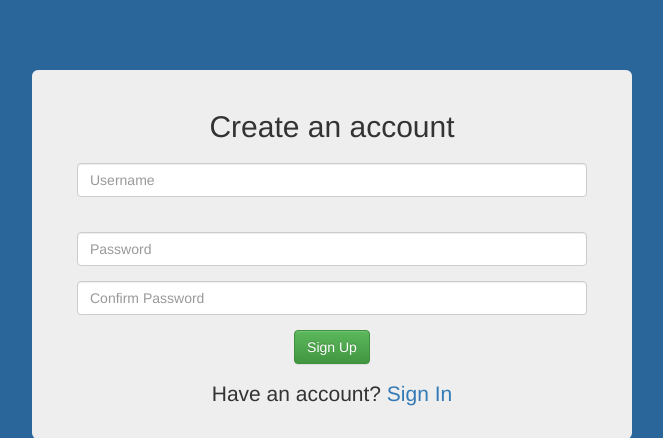
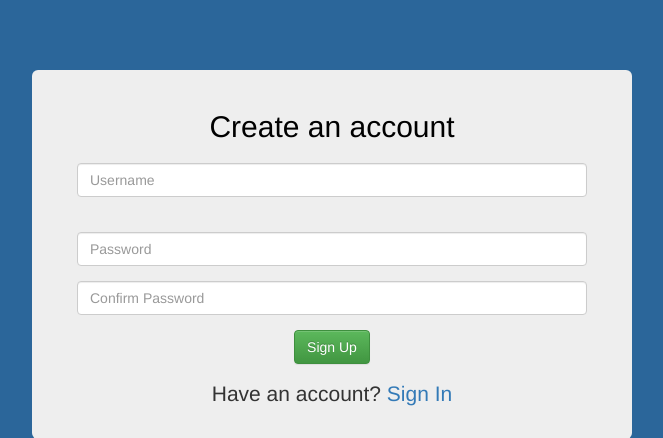
Before and after one commit to nakalyangoaisha/BucketList, a Python web app: template app/templates/Sign_up.html in a window 1280 px wide. Shown: the part 50-488 px from the top of the page, without its empty margins (293-956 px from the left). Run offline with Jinja, Linux system fonts and the light colour scheme; the template is opened without the code that fills it, so the values that code supplies are empty.

Commit message:
Update sign in and sign up pages

```diff
--- a/app/templates/Sign_in.html
+++ b/app/templates/Sign_in.html
@@ -31,7 +31,7 @@
 <div id="cont2" class="container">
     <div class="row jumbotron">
         <div class="lead">
-            <h2>Sign into BUCKET LIST</h2>
+            <h2 style="color: black">Sign into BUCKET LIST</h2>
         </div>
         <form action="{{ url_for("homepage") }}" class="form-horizontal" method="POST" name="signin">
             <div class="form-group">
@@ -40,15 +40,12 @@
             <div class="form-group">
                 <input type="password" class="form-control" placeholder="Password" required>
             </div>
-
             {% if error %}
                 <p style="color: red;"> {{error}} </p>
             {% endif %}
             <div class="form-group">
                  <input type="submit" value="Sign In" class="btn btn-primary">
              </div>
-
-
         </form>
         <div>
             <p class="text-center">Not registered? <a href="/signup">Create an account</a></p>
--- a/app/templates/Sign_up.html
+++ b/app/templates/Sign_up.html
@@ -30,7 +30,7 @@
 <div id="cont2" class="container">
     <div class="row jumbotron">
         <div class="lead">
-            <h2>Create an account</h2>
+            <h2 style="color: black">Create an account</h2>
         </div>
          <form action="{{ url_for("homepage") }}" class="form-horizontal" method="POST" name="signup">
             <div class="form-group">
```
